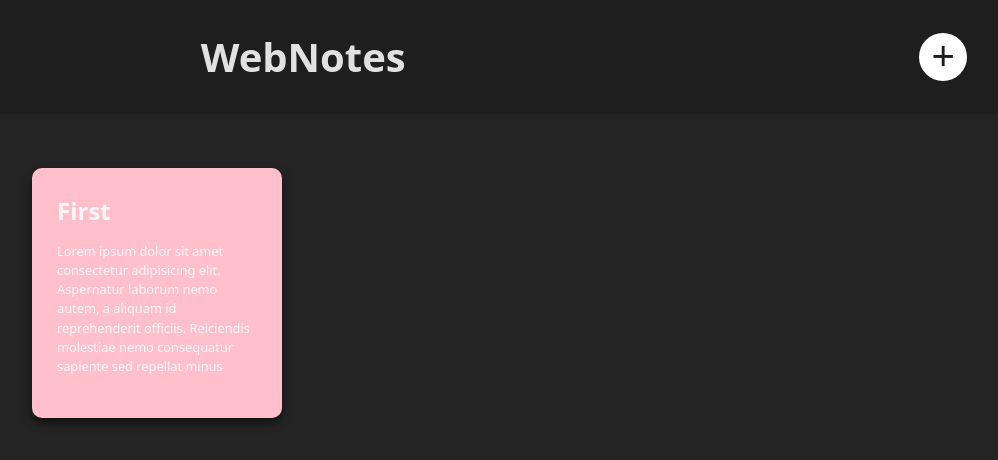
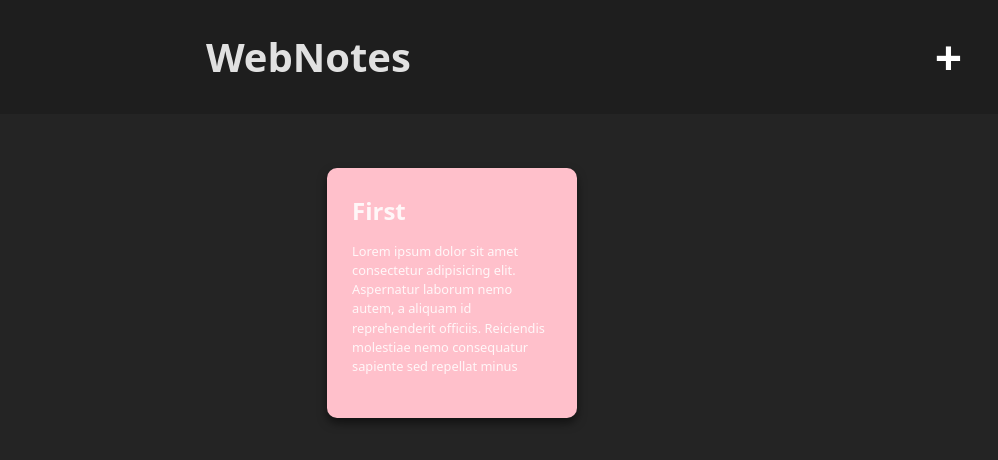
Before and after one commit to kopdejana/WebNotes, a React (Vite) app: page / in a window 1280 px wide. Shown: the top 460 px of the page, without its empty margins (56-1054 px from the left). Built offline with nearby package versions, Linux system fonts and the light colour scheme.

Commit message:
[add] New Note link

```diff
--- a/src/index.css
+++ b/src/index.css
@@ -10,9 +10,17 @@
     text-rendering: optimizeLegibility;
     -webkit-font-smoothing: antialiased;
     -moz-osx-font-smoothing: grayscale;
+
+    box-sizing: border-box;
 }
 
 body {
     display: flex;
-    width: 100vw;
+    justify-content: center;
+    align-items: center;
+    width: 1000px;
+    @media (max-width: 1000px) {
+        width: 100vw;
+        padding: 2rem;
+    }
 }
--- a/src/pages/Home.css
+++ b/src/pages/Home.css
@@ -3,7 +3,7 @@ header {
     left: 0;
     top: 0;
     display: flex;
-    align-items: center;
+    align-items:center;
     justify-content: space-around;
     width: 100%;
     background-color: rgb(30, 30, 30);
@@ -13,18 +13,27 @@ header h1 {
     font-size: 2.5rem;
 }
 
-header button {
-    font-size: 2.5rem;
-    width: 3rem;
-    height: 3rem;
-    color: rgb(30, 30, 30);
-    background-color: white;
-    border-radius: 50%;
-    border: none;
+header .btn {
+    text-decoration: none;
+    display: flex;
+    justify-content: center;
+    align-items: center;
+}
+
+header .btn span {
+    font-size: 3rem;
+    font-weight: bold;
+    color: white;
+}
+
+header .btn span:hover {
+    cursor: pointer;
 }
 
 main {
-    margin: 5rem;
-    margin-top: 10rem;
+    width: 100%;
     display: flex;
+    justify-content: center;
+    align-items: center;
+    margin: 10rem 0;
 }
--- a/src/pages/Home.jsx
+++ b/src/pages/Home.jsx
@@ -1,4 +1,5 @@
 import Note from "../Note";
+import { Link } from 'react-router-dom';
 
 function Home() {
 
@@ -19,7 +20,11 @@ function Home() {
         <>
             <header>
                 <h1>WebNotes</h1>
-                <button>+</button>
+                <Link
+                    className="btn"
+                    to="/new-note">
+                    <span>+</span>
+                </Link>
             </header>
             <main>
                 {notesComponents}
```
